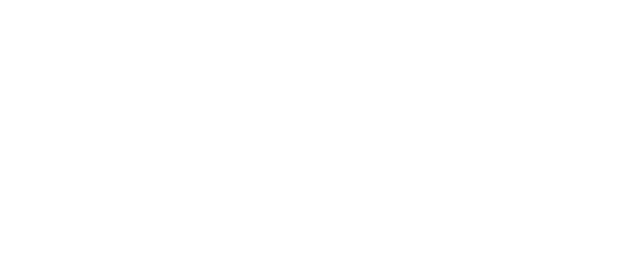
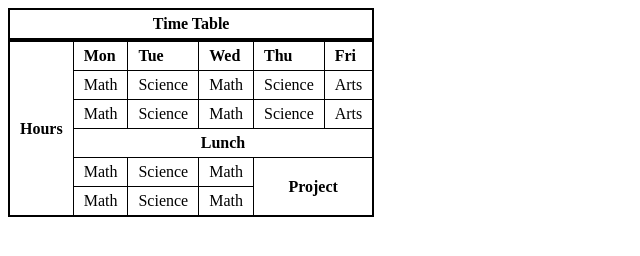
Before and after one commit to kate-miah/016-1, a plain HTML site: page index.html in a window 1280 px wide. Shown: the whole page, without its empty margins (0-640 px from the left). Drawn offline with Linux system fonts and the light colour scheme.

Commit message:
task ready

```diff
--- /dev/null
+++ b/assets/style.css
@@ -0,0 +1,24 @@
+caption {
+    border: 2px solid black;
+    padding: 5px 10px;
+
+}
+
+table {
+    border: 2px solid black;
+    border-collapse: collapse;
+
+}
+
+td {
+    border: 1px solid black;
+    padding: 5px 10px;
+}
+
+.marge {
+    text-align: center;
+}
+
+.bold {
+    font-weight: bold;
+}
--- a/index.html
+++ b/index.html
@@ -4,8 +4,53 @@
     <meta charset="UTF-8">
     <meta name="viewport" content="width=device-width, initial-scale=1.0">
     <title>Table</title>
+    <link rel="stylesheet" href="./assets/style.css">
 </head>
 <body>
+    <table>
+        <caption class="bold">Time Table</caption>
+        <thead>
+        </thead>
+        <tbody>
+            <tr>
+                <td rowspan="6" class="bold">Hours</td>
+                <td class="bold">Mon</td>
+                <td class="bold">Tue</td>
+                <td class="bold">Wed</td>
+                <td class="bold">Thu</td>
+                <td class="bold">Fri</td>
+            </tr>
+            <tr>
+                <td>Math</td>
+                <td>Science</td>
+                <td>Math</td>
+                <td>Science</td>
+                <td>Arts</td>
+            </tr>
+            <tr>
+                <td>Math</td>
+                <td>Science</td>
+                <td>Math</td>
+                <td>Science</td>
+                <td>Arts</td>
+            </tr>
+            <tr>
+                <td colspan="6" class="marge bold">Lunch</td>
+            </tr>
+            <tr>
+                <td>Math</td>
+                <td>Science</td>
+                <td>Math</td>
+                <td colspan="2" rowspan="2" class="marge bold">Project</td>
+            </tr>
+            <tr>
+                <td>Math</td>
+                <td>Science</td>
+                <td>Math</td>
 
+            </tr>
+        </tbody>
+        </tbody>
+    </table>
 </body>
 </html>
```
